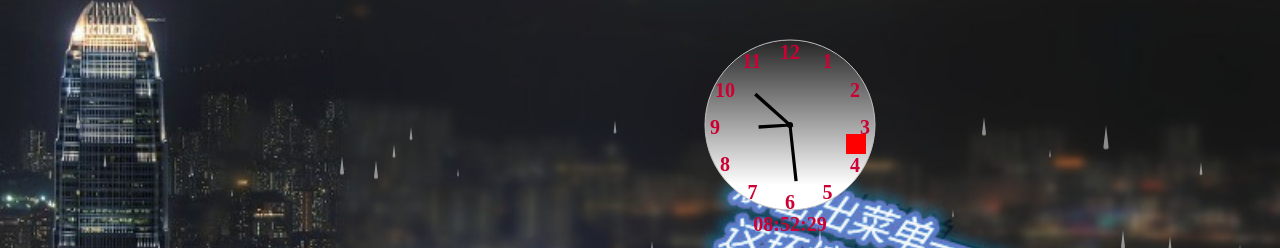
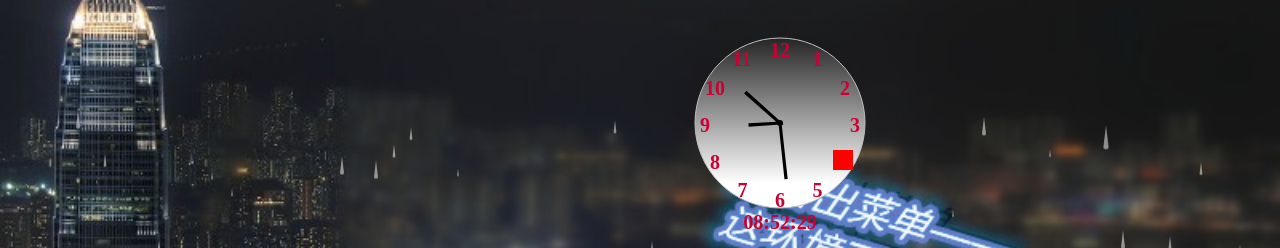
Before and after one commit to Areskm/Areskm.github.io, a plain HTML site: page index.html in a window 1280 px wide. Shown: the top 248 px of the page. Drawn offline with Linux system fonts and the light colour scheme.

Commit message:
Update index.html

```diff
--- a/index.html
+++ b/index.html
@@ -48,16 +48,15 @@ body{
 	background:#FF9;
 	font:18px "华文宋体"
 }
-/*canvas{
-position:relative;
-	left:670px;
-	top:60px;
-	size:auto;
+/*#canvas{
+position:absolute;
+	left:10px;
+	top:500px;
 }*/
 #page_header{
 	position:absolute;
-	left:680px;
-	top:15px;
+	left:670px;
+	top:13px;
 	padding:0;
 	border:0;
 	margin:0;
@@ -116,11 +115,14 @@ ul#nav li a.js:hover{
 	background-color:#F00;
 	width:20px;
 	height:20px;
-	position:relative;
-	top:-570px;
-	left:846px;
-	z-index:12;
+	position:absolute;
+	top:150px;
+	left:833px;
+	z-index:12000;
 	cursor:pointer;
+	padding:0;
+	border:0;
+	margin:0;
 }
 
 
@@ -133,12 +135,14 @@ ul#nav li a.js:hover{
 
 
 
+
 <div id="container" onresize="_pexresize()" >
-   <canvas id="dowebok" width="1280" height="720" ></canvas>
+<canvas id="dowebok" width="1280" height="720" ></canvas>
    <script src="java/xiayu.js"></script>
 
+
    <header id="page_header" name="page_header" >
-   <canvas id="canvas" width="220px" height="220px"></canvas>
+   <canvas height="220px" width="220px" id="canvas" name="canvas"></canvas>
 
    </header>
 
@@ -162,9 +166,12 @@ ul#nav li a.js:hover{
 
 
 
-	<div class="component">
-	<button type="button"  class="cn-button" id="cn-button"  >霸道通关↓</button>
-             <button type="button" id="btn2" onclick="javascript:alert('恭喜你成功破解!');"></button>
+ <button type="button" id="btn2" onclick="javascript:alert('恭喜你成功破解!');"></button>
+
+
+	<div>
+    <button type="button"  class="cn-button" id="cn-button"  >霸道通关↓</button>
+
 
 
 
```
